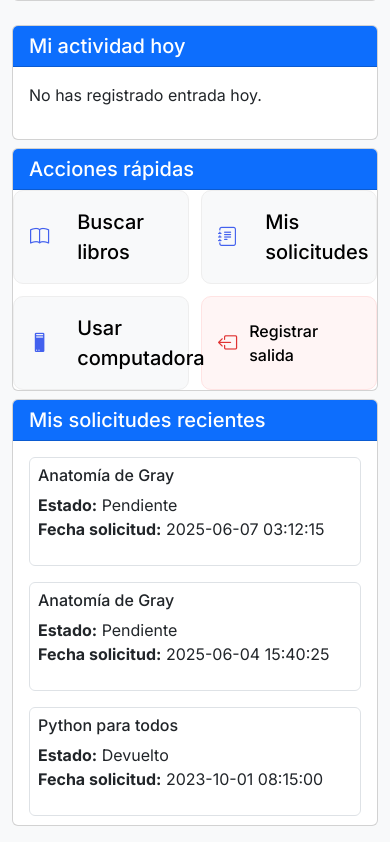
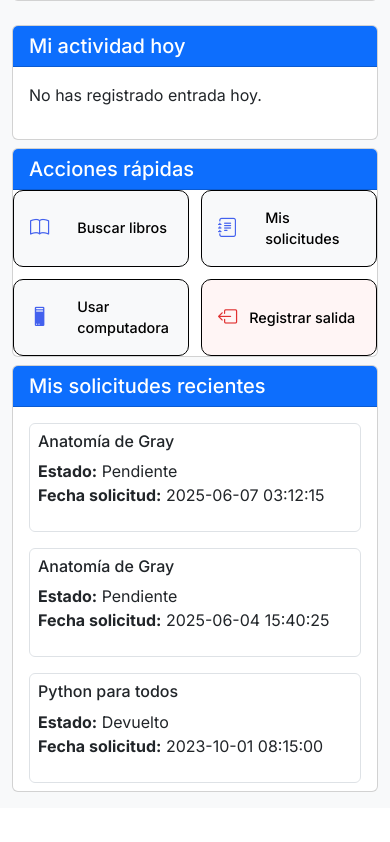
Before and after one commit to ligmaster3/SIG-proyecto-final, a PHP site: page /public/dashboard.php in a window 390 px wide. Shown: the part 908-1750 px from the top of the page. After the commit the page ends 1700 px from the top, so only its background shows below. Run offline with PHP 8.4, Linux system fonts and the light colour scheme; a user stored in the database is signed in; data comes from the database, SQL or seed files in the repository.

Commit message:
styles dashbaord btn respon

```diff
--- a/src/assets/css/styles.css
+++ b/src/assets/css/styles.css
@@ -475,6 +475,7 @@ input[type="file"]:hover {
   font-size: 4rem;
   color: var(--primary-color);
   background: linear-gradient(135deg, var(--primary-color), var(--secondary-color));
+  -webkit-background-clip: text;
   -webkit-text-fill-color: transparent;
   animation: bounce 2s infinite;
 }
@@ -683,5 +684,13 @@ a,
   .quick-action-btn {
     flex: 1 1 calc(50% - 0.75rem);
     min-width: 140px;
+    border: 1px solid #000000;
+  }
+  .quick-action-btn span {
+    font-size: 0.9rem;
+  }
+  .quick-action-btn.danger {
+    background: #fff5f5;
+    border-color: #000;
   }
 }
```
